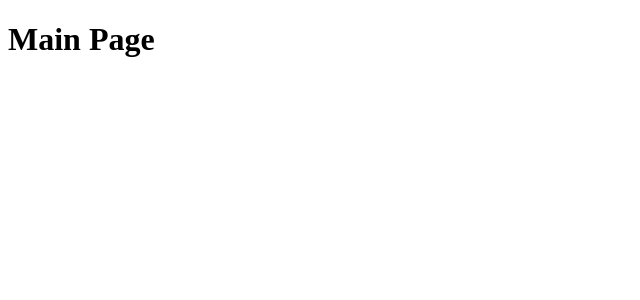
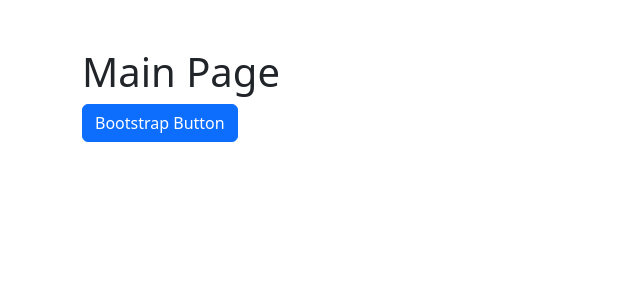
Before and after one commit to amaralBruno27866/the_hall_of_bones, a React (Vite) app in the folder myPortfolio/: page / in a window 1280 px wide. Shown: the top 300 px of the page, without its empty margins (0-640 px from the left). Built offline with nearby package versions, Linux system fonts and the light colour scheme.

Commit message:
Update: installing bootstrap sass

```diff
--- a/myPortfolio/package.json
+++ b/myPortfolio/package.json
@@ -12,6 +12,8 @@
   "dependencies": {
     "axios": "^1.7.9",
     "bcryptjs": "^2.4.3",
+    "bootstrap": "^5.3.3",
+    "bootstrap-icons": "^1.11.3",
     "cors": "^2.8.5",
     "dotenv": "^16.4.7",
     "express": "^4.21.2",
@@ -24,7 +26,8 @@
     "react": "^18.3.1",
     "react-dom": "^18.3.1",
     "react-router-dom": "^7.1.1",
-    "react-toastify": "^11.0.2"
+    "react-toastify": "^11.0.2",
+    "sass": "^1.83.4"
   },
   "devDependencies": {
     "@eslint/js": "^9.17.0",
--- a/myPortfolio/src/App.jsx
+++ b/myPortfolio/src/App.jsx
@@ -1,5 +1,10 @@
+import React from 'react';
+
 export function App() {
   return (
-    <h1>Main Page</h1>
-  )
+    <div className="container">
+      <h1 className="mt-5">Main Page</h1>
+      <button className="btn btn-primary">Bootstrap Button</button>
+    </div>
+  );
 }
--- /dev/null
+++ b/myPortfolio/src/styles/custom.scss
@@ -0,0 +1 @@
+@import 'bootstrap/scss/bootstrap';
```
Also changed, not shown: myPortfolio/src/main.jsx (+7 -4 lines), 1 other file (tests, documents, lock files or other folders).
